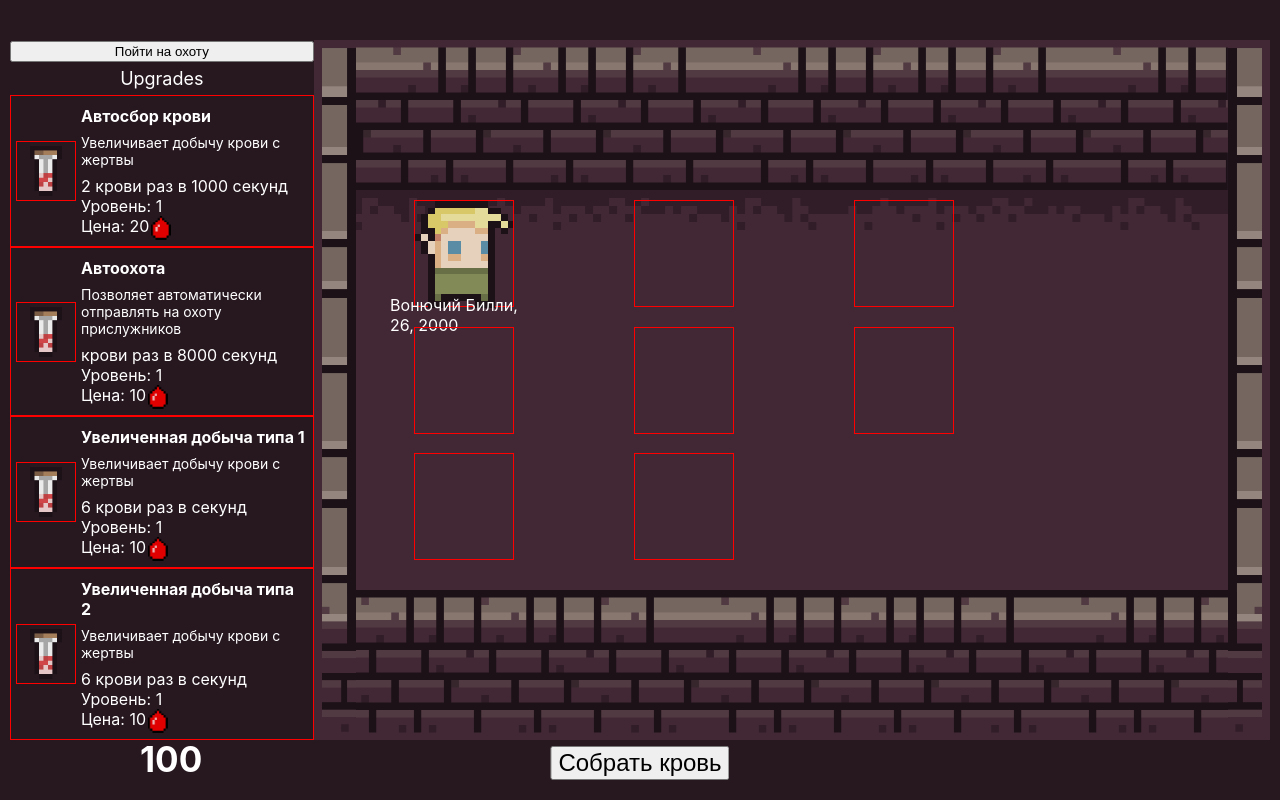
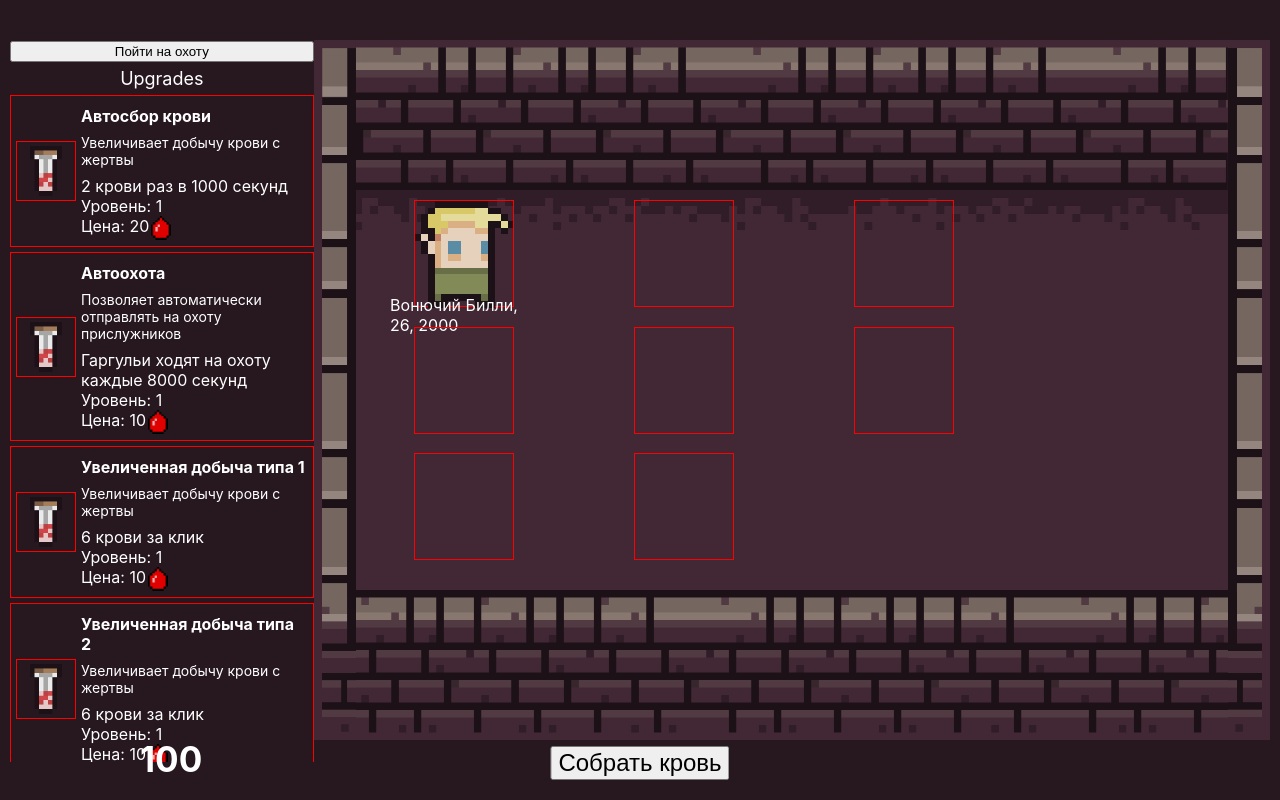
Before and after one commit to SeeNelse/clicker-reactjs, a React (Create React App) app: page /map in a window 1280 px wide. Built offline with nearby package versions, Linux system fonts and the light colour scheme.

Commit message:
upgrade item description fix

```diff
--- a/src/components/map/upgrade.jsx
+++ b/src/components/map/upgrade.jsx
@@ -7,10 +7,14 @@ const Upgrade = (props) => {
       <div className="sidebar-upgrades-menu-item__right">
         <h5 className="sidebar-upgrades-menu-item__name">{ props.Item.name }</h5>
         <p className="sidebar-upgrades-menu-item__description">{ props.Item.description }</p>
-        <div className="sidebar-upgrades-menu-item__info">
-          <span>{ props.Item.bloodPerTick } крови раз в { props.Item.duration } секунд</span>
-          <span>Уровень: { props.Item.level }</span>
-          <span>Цена: { props.Item.price } <img src="images/blood.png" alt="blood" className="sidebar-upgrades-menu-item__blood"/></span>
+        <div className="sidebar-upgrades-menu-item-info">
+          <span className="sidebar-upgrades-menu-item-info__description">
+            { props.Item.type === 'autoCollect' ? props.Item.bloodPerTick + ' крови раз в ' + props.Item.duration + ' секунд' : '' }
+            { props.Item.type === 'autoHunting' ? 'Гаргульи ходят на охоту каждые ' + props.Item.duration + ' секунд' : '' }
+            { props.Item.type === 'increaseClick' ? props.Item.bloodPerTick + ' крови за клик' : '' }
+          </span>
+          <span className="sidebar-upgrades-menu-item-info__level">Уровень: { props.Item.level }</span>
+          <span className="sidebar-upgrades-menu-item-info__price">Цена: { props.Item.price } <img src="images/blood.png" alt="blood" className="sidebar-upgrades-menu-item__blood"/></span>
         </div>
       </div>
     </div>
--- a/src/containers/mapContainer.jsx
+++ b/src/containers/mapContainer.jsx
@@ -121,6 +121,7 @@ class MapContainer extends Component {
     clearInterval(this.autoCollectTimer);
     this.autoCollectTimer = setInterval(() => {
       this.SuckBloodFromAllVictims(false)
+      // console.log(Number(upgradeItem.duration+'000'))
     }, upgradeItem.duration);
   }
 
--- a/src/index.css
+++ b/src/index.css
@@ -270,6 +270,7 @@ code {
   justify-content: space-between;
   align-items: center;
   padding: 10px 5px;
+  margin-bottom: 5px;
 }
 
 .sidebar-upgrades-menu-item__left {
@@ -300,14 +301,14 @@ code {
   font-size: 14px;
 }
 
-.sidebar-upgrades-menu-item__info {
+.sidebar-upgrades-menu-item-info {
   display: flex;
   flex-direction: column;
   align-items: flex-start;
   position: relative;
 }
 
-.sidebar-upgrades-menu-item__info span {
+.sidebar-upgrades-menu-item-info span {
   position: relative;
 }
 
```
